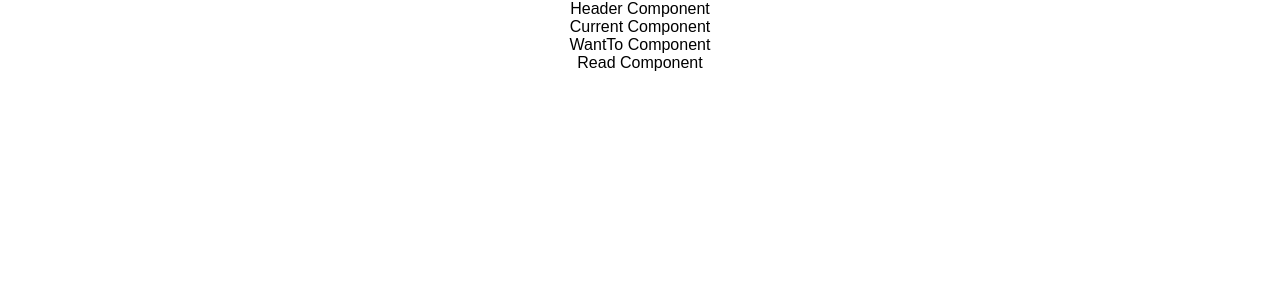
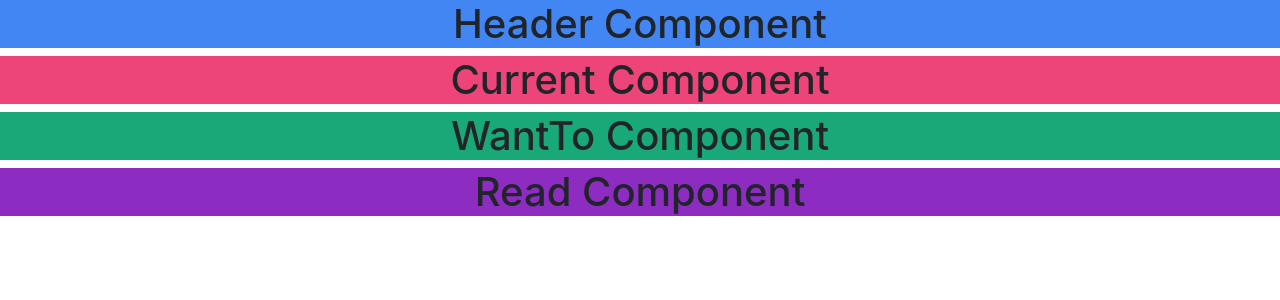
Before and after one commit to Maymoonah/my-reads, a React (Create React App) app: page / in a window 1280 px wide. Shown: the top 300 px of the page. Built offline with nearby package versions, Linux system fonts and the light colour scheme.

Commit message:
add some css to files

```diff
--- a/src/App.css
+++ b/src/App.css
@@ -22,6 +22,26 @@
   font-size: large;
 }
 
+.Header {
+  background-color: #4286f4;
+}
+
+.Current {
+  background-color: #ed447a;
+}
+
+.WantTo {
+  background-color: #19a878;
+}
+
+.Read {
+  background-color: #8d2cc1;
+}
+
+h1 {
+  margin: 0;
+}
+
 @keyframes App-logo-spin {
   from { transform: rotate(0deg); }
   to { transform: rotate(360deg); }
--- a/src/Components/Current.js
+++ b/src/Components/Current.js
@@ -1,10 +1,10 @@
 import React, { Component } from 'react';
 
 class Current extends Component {
-	render () {
+	render() {
 		return (
-			<div>
-				Current Component
+			<div className="Current">
+				<h1>Current Component</h1>
 			</div>
 		);
 	}
--- a/src/Components/Header.js
+++ b/src/Components/Header.js
@@ -1,10 +1,10 @@
 import React, { Component } from 'react';
 
 class Header extends Component {
-	render () {
+	render() {
 		return (
-			<div>
-				Header Component
+			<div className="Header">
+				<h1>Header Component</h1>
 			</div>
 		);
 	}
--- a/src/Components/Read.js
+++ b/src/Components/Read.js
@@ -3,8 +3,8 @@ import React, { Component } from 'react';
 class Read extends Component {
 	render() {
 		return (
-			<div>
-				Read Component
+			<div className="Read">
+				<h1>Read Component</h1>
 			</div>
 		);
 	}
--- a/src/Components/WantTo.js
+++ b/src/Components/WantTo.js
@@ -3,8 +3,8 @@ import React, { Component } from 'react';
 class WantTo extends Component {
 	render() {
 		return (
-			<div>
-				WantTo Component
+			<div className="WantTo">
+				<h1>WantTo Component</h1>
 			</div>
 		);
 	}
--- a/src/index.js
+++ b/src/index.js
@@ -3,6 +3,7 @@ import ReactDOM from 'react-dom';
 import './index.css';
 import App from './App';
 import registerServiceWorker from './registerServiceWorker';
+import 'bootstrap/dist/css/bootstrap.min.css';
 
 ReactDOM.render(<App />, document.getElementById('root'));
 registerServiceWorker();
```
